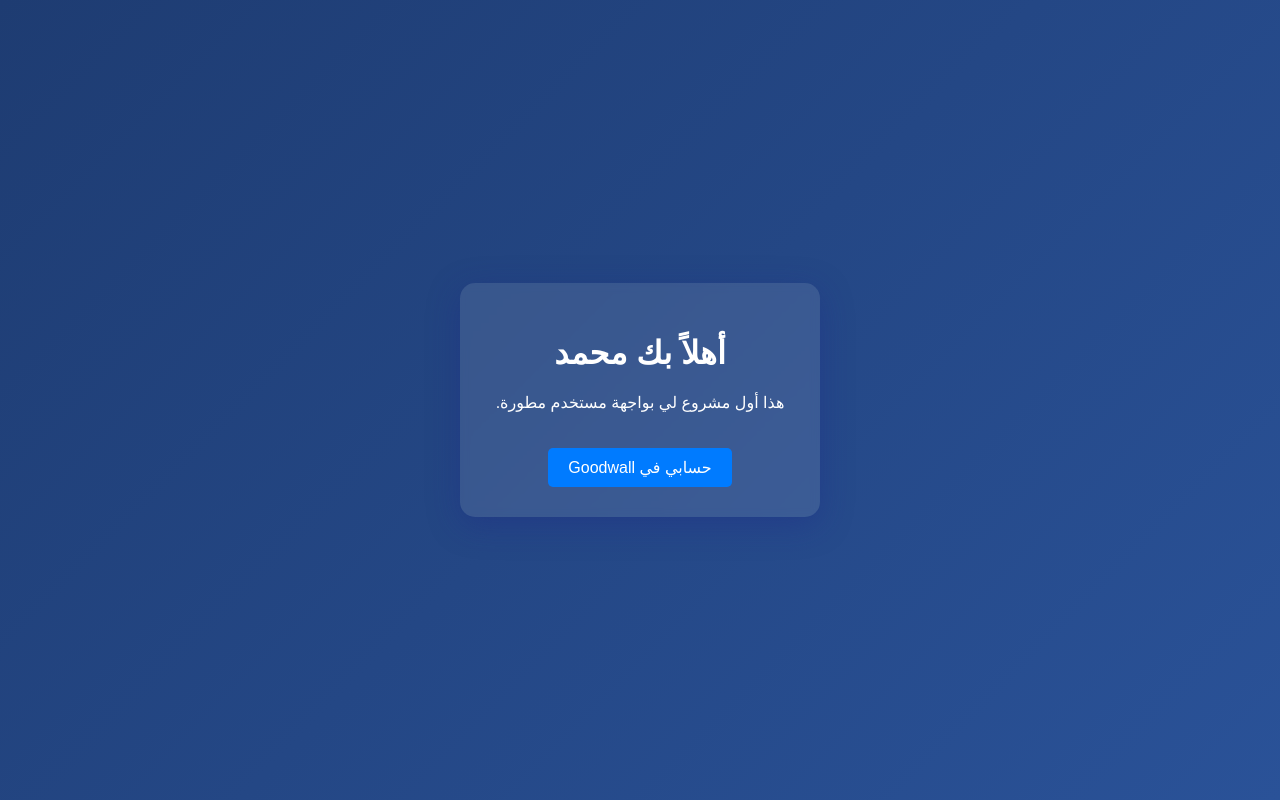
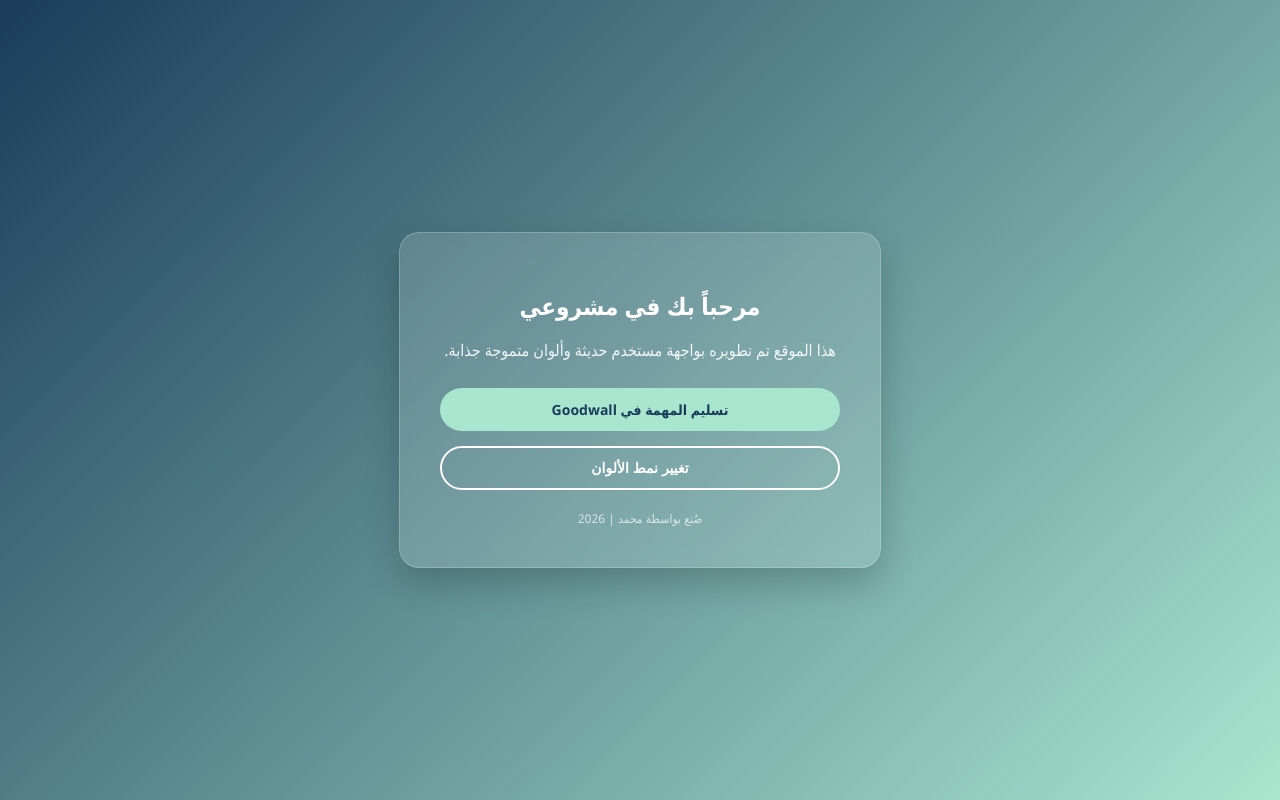
Before and after one commit to mhmadsraj7-dot/my-first-code, a plain HTML site: page index.html in a window 1280 px wide. Drawn offline with Linux system fonts and the light colour scheme.

Commit message:
Update index.html

```diff
--- a/index.html
+++ b/index.html
@@ -3,47 +3,93 @@
 <head>
     <meta charset="UTF-8">
     <meta name="viewport" content="width=device-width, initial-scale=1.0">
-    <title>موقعي الاحترافي الأول</title>
+    <title>مشروع محمد المطور</title>
     <style>
+        /* إعدادات الخلفية والتموج الذي طلبته */
         body {
-            font-family: Arial, sans-serif;
-            background: linear-gradient(135deg, #1e3c72, #2a5298);
-            color: white;
+            font-family: 'Segoe UI', Tahoma, Geneva, Verdana, sans-serif;
+            background: linear-gradient(135deg, #1a3c5a 0%, #a8e6cf 100%);
+            height: 100vh;
+            margin: 0;
             display: flex;
             justify-content: center;
             align-items: center;
-            height: 100vh;
-            margin: 0;
+            color: #fff;
         }
-        .card {
-            background: rgba(255, 255, 255, 0.1);
-            padding: 30px;
-            border-radius: 15px;
-            box-shadow: 0 8px 32px 0 rgba(31, 38, 135, 0.37);
-            backdrop-filter: blur(4px);
+
+        /* حاوية الواجهة (UI Card) */
+        .container {
+            background: rgba(255, 255, 255, 0.15);
+            backdrop-filter: blur(10px);
+            padding: 40px;
+            border-radius: 20px;
+            box-shadow: 0 15px 35px rgba(0,0,0,0.2);
             text-align: center;
-            width: 300px;
+            border: 1px solid rgba(255,255,255,0.2);
+            max-width: 400px;
+            width: 90%;
         }
+
+        h1 { margin-bottom: 10px; font-size: 24px; }
+        p { font-size: 16px; opacity: 0.9; line-height: 1.6; }
+
+        /* تنسيق الأزرار (الخيارات) */
+        .button-group {
+            display: flex;
+            flex-direction: column;
+            gap: 15px;
+            margin-top: 25px;
+        }
+
         .btn {
-            display: inline-block;
-            margin-top: 20px;
-            padding: 10px 20px;
-            background-color: #007bff;
-            color: white;
+            padding: 12px 25px;
+            border: none;
+            border-radius: 30px;
+            cursor: pointer;
+            font-weight: bold;
             text-decoration: none;
-            border-radius: 5px;
             transition: 0.3s;
+            font-size: 14px;
         }
-        .btn:hover {
-            background-color: #0056b3;
+
+        .btn-primary { background: #a8e6cf; color: #1a3c5a; }
+        .btn-primary:hover { background: #8cd3ba; transform: translateY(-3px); }
+
+        .btn-outline {
+            background: transparent;
+            color: #fff;
+            border: 2px solid #fff;
         }
+        .btn-outline:hover { background: #fff; color: #1a3c5a; }
+
+        footer { margin-top: 20px; font-size: 12px; opacity: 0.7; }
     </style>
 </head>
 <body>
-    <div class="card">
-        <h1>أهلاً بك محمد</h1>
-        <p>هذا أول مشروع لي بواجهة مستخدم مطورة.</p>
-        <a href="https://www.goodwall.io" class="btn">حسابي في Goodwall</a>
+
+    <div class="container">
+        <h1>مرحباً بك في مشروعي</h1>
+        <p>هذا الموقع تم تطويره بواجهة مستخدم حديثة وألوان متموجة جذابة.</p>
+
+        <div class="button-group">
+            <a href="https://www.goodwall.io/tags/ShareMyProject" class="btn btn-primary">تسليم المهمة في Goodwall</a>
+
+            <button class="btn btn-outline" onclick="changeTheme()">تغيير نمط الألوان</button>
+        </div>
+
+        <footer>صُنع بواسطة محمد | 2026</footer>
     </div>
+
+    <script>
+        function changeTheme() {
+            const body = document.body;
+            if (body.style.background.includes('#1a3c5a')) {
+                body.style.background = "linear-gradient(135deg, #a8e6cf 0%, #1a3c5a 100%)";
+            } else {
+                body.style.background = "linear-gradient(135deg, #1a3c5a 0%, #a8e6cf 100%)";
+            }
+        }
+    </script>
+
 </body>
 </html>
```
